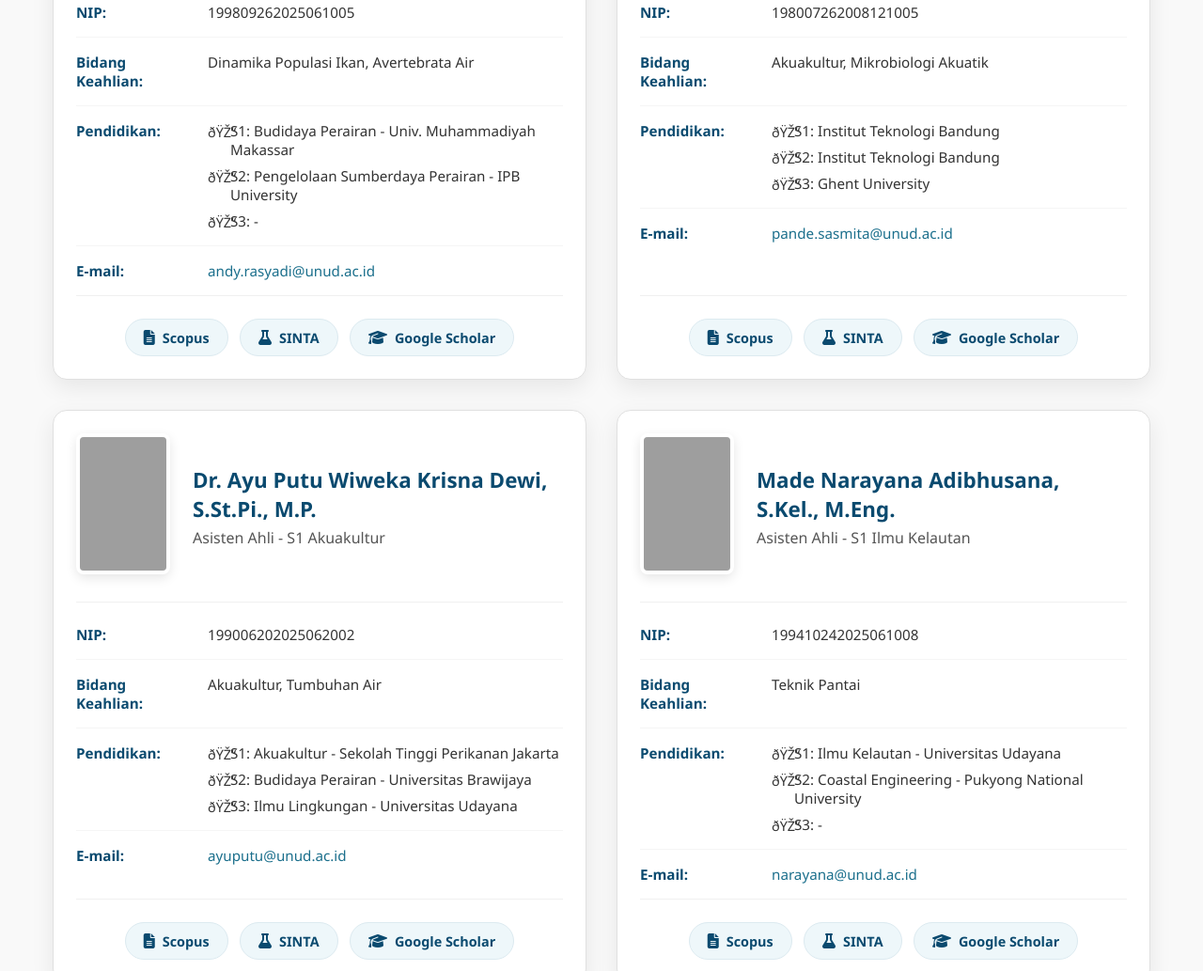
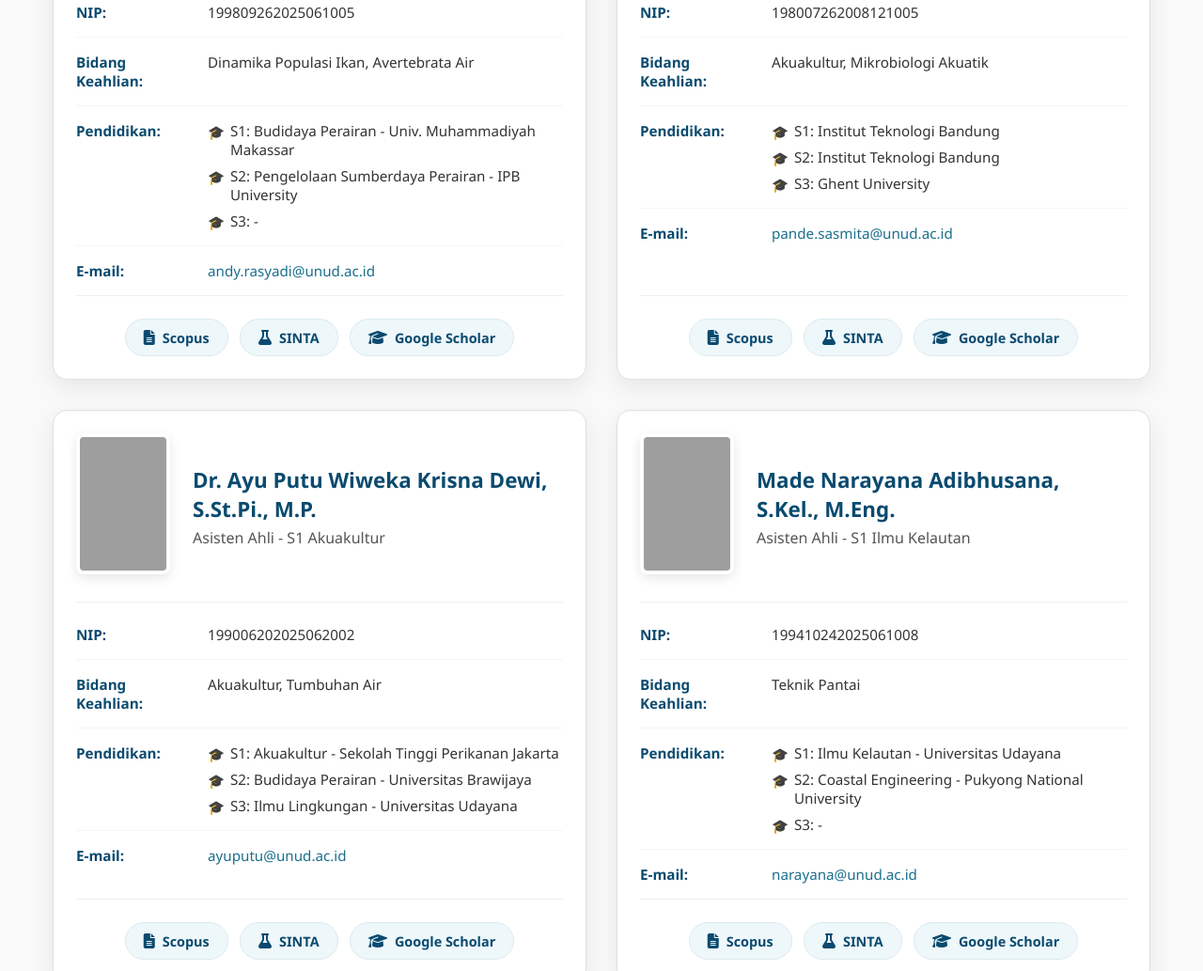
Before and after one commit to arasyadi/Web-Dosen-FKP-Unud, a plain HTML site: page index.html in a window 1280 px wide. Shown: the part 774-1807 px from the top of the page at 94% size. Drawn offline with Linux system fonts and the light colour scheme; grey boxes are pictures that could not be loaded.

Commit message:
Update styles.css

```diff
--- a/styles.css
+++ b/styles.css
@@ -417,7 +417,7 @@ body {
 }
 
 .education-item::before {
-    content: "ðŸŽ“";
+    content: "🎓";
     position: absolute;
     left: 0;
     top: 2px;
```
